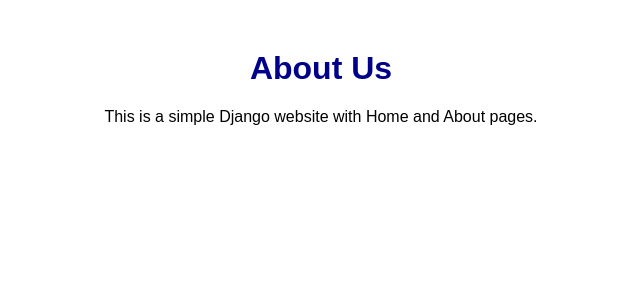
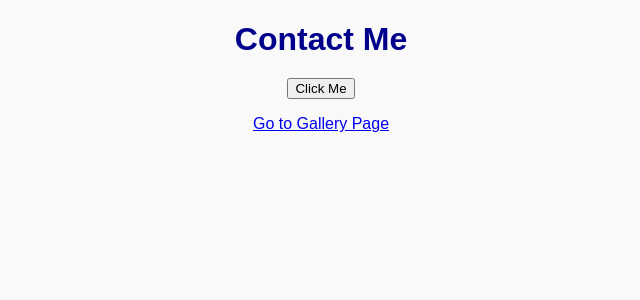
Before and after one commit to Shahidali-73/classwork, a Django app: page /sec in a window 1280 px wide. Shown: the top 300 px of the page, without its empty margins (319-959 px from the left). Run offline with Django 4.2, Linux system fonts and the light colour scheme.

Commit message:
class work2

```diff
--- a/class/static/c.css
+++ b/class/static/c.css
@@ -1,20 +1,27 @@
 body {
     font-family: Arial, sans-serif;
     text-align: center;
-    margin-top: 50px;
+    background: #f9f9f9;
 }
+
 h1 {
     color: darkblue;
+    margin-bottom: 20px;
 }
-button {
-    background-color: teal;
-    color: white;
-    border: none;
-    padding: 10px 20px;
-    font-size: 18px;
-    cursor: pointer;
-    border-radius: 5px;
+
+.gallery {
+    display: flex;
+    justify-content: center;
+    gap: 20px;
 }
-button:hover {
-    background-color: darkcyan;
+
+.gallery img {
+    width: 200px;
+    height: 150px;
+    border-radius: 8px;
 }
+
+figcaption {
+    margin-top: 5px;
+    font-style: italic;
+}
--- a/class/static/java.js
+++ b/class/static/java.js
@@ -1,8 +1,3 @@
-document.addEventListener("DOMContentLoaded", function() {
-    const btn = document.getElementById("greetBtn");
-    if(btn){
-        btn.addEventListener("click", function() {
-            alert("Hello! Thanks for visiting my page.");
-        });
-    }
-});
+function Message() {
+    alert("Thank you for clicking!");
+}
--- a/class/templates/secondpage.html
+++ b/class/templates/secondpage.html
@@ -1,14 +1,15 @@
 <!DOCTYPE html>
-{% load static %}
 <html>
 <head>
-    <title>About</title>
-    <link rel="stylesheet" type="text/css" href="{% static 'c.css' %}">
-    <script src="{% static 'java.js' %}"></script>
-
+    <title>Contact Me</title>
+    <link rel="stylesheet" type="text/css" href="/static/c.css">
+    <script src="/static/java.js"></script>
 </head>
 <body>
-    <h1>About Us</h1>
-    <p>This is a simple Django website with Home and About pages.</p>
+    <h1>Contact Me</h1>
+
+    <button onclick="Message()">Click Me</button>
+
+    <p><a href="http://127.0.0.1:8000">Go to Gallery Page</a></p>
 </body>
 </html>
```
Also changed, not shown: class/templates/firstpage.html (+21 -10 lines).
